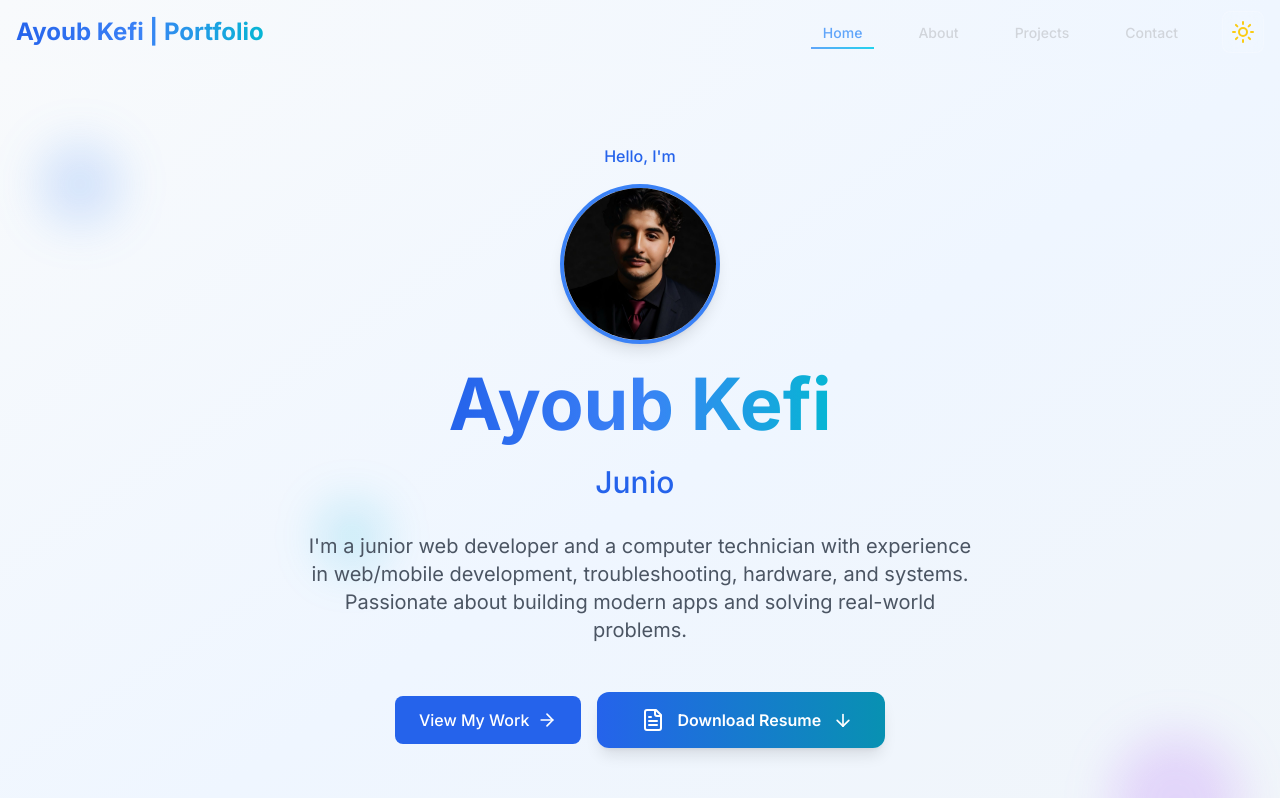
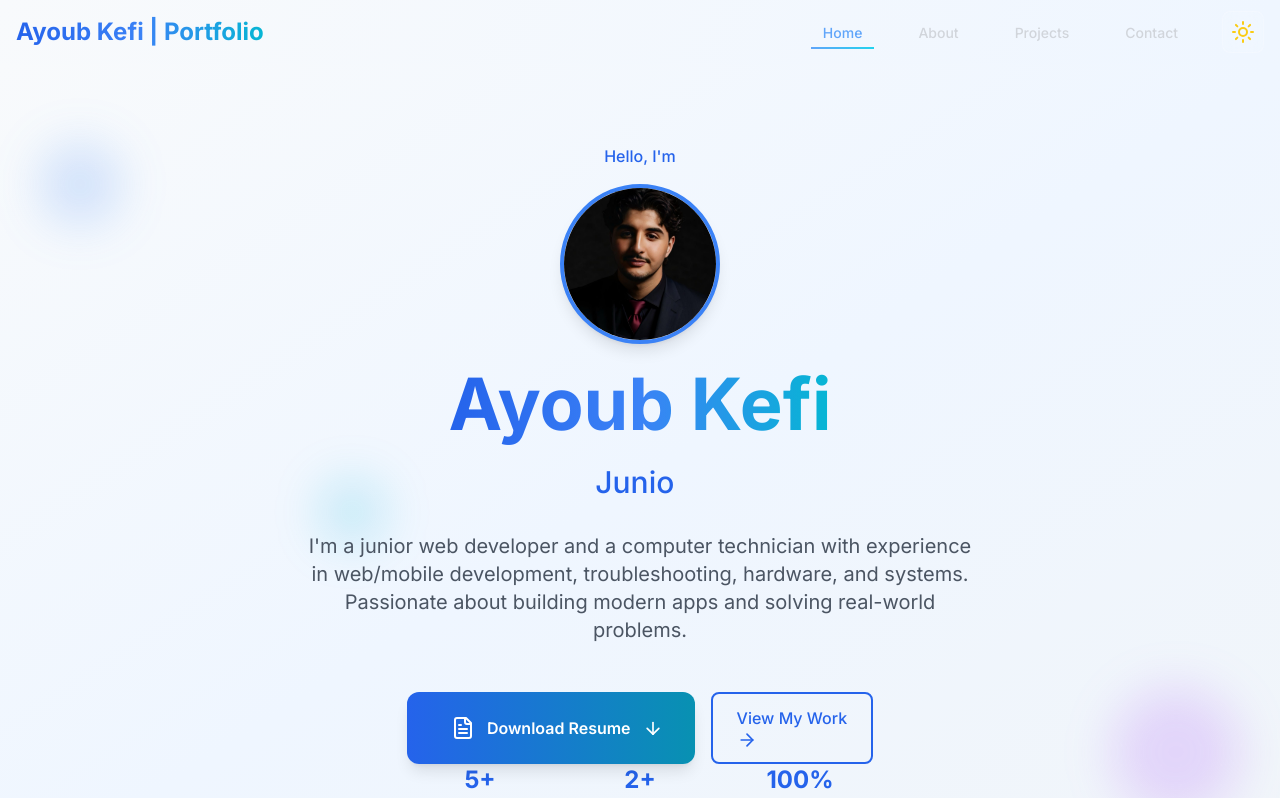
Before and after one commit to ayoubkefii/Ayoub-Kefi-Portfolio, a React (Vite) app: page / in a window 1280 px wide. Shown: the top 798 px of the page. Built offline with nearby package versions, Linux system fonts and the light colour scheme.

Commit message:
Ayoub-Kefi-Portfolio

```diff
--- a/package.json
+++ b/package.json
@@ -17,7 +17,7 @@
     "lucide-react": "^0.525.0",
     "react": "^19.1.0",
     "react-dom": "^19.1.0",
-    "react-router-dom": "^7.6.3",
+    "react-router-dom": "^6.20.0",
     "react-type-animation": "^3.2.0"
   },
   "devDependencies": {
@@ -33,6 +33,6 @@
     "globals": "^16.2.0",
     "postcss": "^8.5.6",
     "tailwindcss": "^3.4.17",
-    "vite": "^7.0.0"
+    "vite": "^6.0.0"
   }
 }
--- a/src/components/ResumeDownload.jsx
+++ b/src/components/ResumeDownload.jsx
@@ -3,10 +3,10 @@ import { Download, FileText, ArrowDown } from "lucide-react";
 
 const ResumeDownload = () => {
   const handleDownload = () => {
-    const url = "/Ayoub_Kefi_CV.pdf";
+    const url = `${import.meta.env.BASE_URL}resume_ayoub_kefi.pdf`;
     const link = document.createElement("a");
     link.href = url;
-    link.download = "Ayoub_Kefi_CV.pdf";
+    link.download = "resume_ayoub_kefi.pdf";
     document.body.appendChild(link);
     link.click();
     document.body.removeChild(link);
--- a/src/pages/Home.jsx
+++ b/src/pages/Home.jsx
@@ -151,16 +151,17 @@ const Home = () => {
             {/* CTA Buttons */}
             <motion.div
               variants={itemVariants}
-              className="flex flex-col sm:flex-row gap-4 justify-center items-center mb-16">
-              <motion.button
-                whileHover={{ scale: 1.05 }}
-                whileTap={{ scale: 0.95 }}
-                className="btn-primary flex items-center space-x-2">
-                <span>View My Work</span>
-                <ArrowRight size={20} />
-              </motion.button>
-
+              className="flex flex-col sm:flex-row gap-4 justify-center">
               <ResumeDownload />
+              <Link to="/projects">
+                <motion.button
+                  whileHover={{ scale: 1.05 }}
+                  whileTap={{ scale: 0.95 }}
+                  className="btn-secondary">
+                  <span>View My Work</span>
+                  <ArrowRight size={20} />
+                </motion.button>
+              </Link>
             </motion.div>
 
             {/* Stats */}
```
Also changed, not shown: 2 other files (tests, documents, lock files or other folders).
